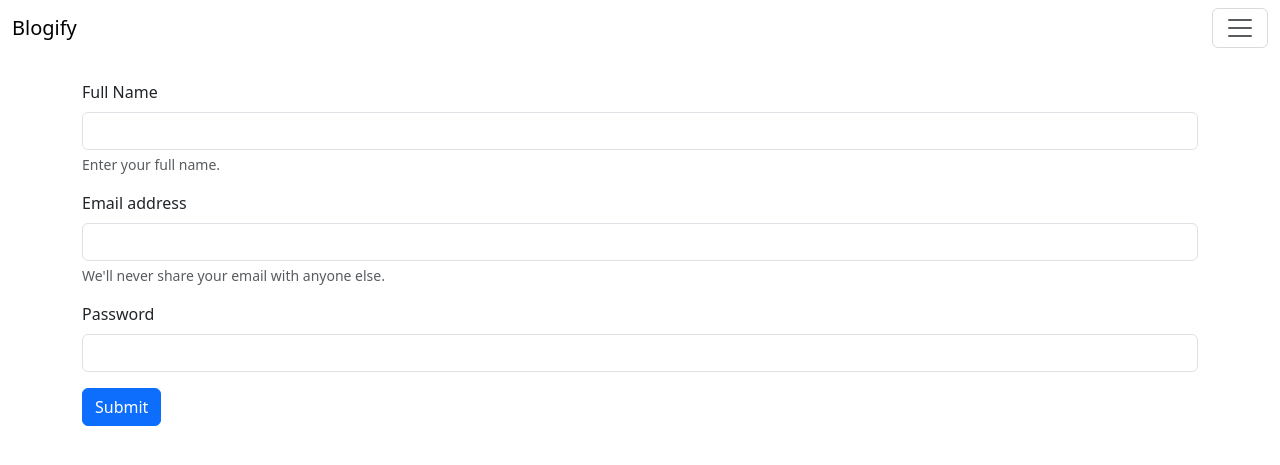
After one commit to kr-deepak17/you-tube-blog, a Node server app: page /user/signup in a window 1280 px wide. The commit adds this page. Shown: the top 465 px of the page. Run offline with Node 20, Linux system fonts and the light colour scheme; some libraries are stand-ins or nearby versions.

Commit message:
password hashing is done

```diff
--- a/index.js
+++ b/index.js
@@ -1,5 +1,13 @@
 const path = require('path');
 const express = require('express');
+const userRoute=require("./routes/user");
+
+const mongoose=require("mongoose");
+mongoose
+        .connect("mongodb://localhost:27017/blogify")
+        .then(e => console.log("monogodb connected"));
+
+
 
 const app = express();
 const PORT=8001;
@@ -7,8 +15,11 @@ const PORT=8001;
 app.set("view engine","ejs");
 app.set('views',path.resolve("./views"));
 
+app.use(express.urlencoded({extended:false}));
+
 app.get("/",(req,res)=>{
     res.render('home');
 })
+app.use("/user",userRoute);
 
 app.listen(PORT,()=>console.log("server started at PORT "+PORT));
--- /dev/null
+++ b/routes/user.js
@@ -0,0 +1,36 @@
+const {Router}=require("express");
+const User=require("../models/user");
+
+const router=Router();
+
+router.get("/signin",(req,res)=>{
+    return res.render("signin");
+})
+
+router.get("/signup",(req,res)=>{
+    return res.render("signup");
+})
+
+router.post("/signup",async(req,res)=>{
+    console.log("BODY DATA:", req.body);
+    const {fullName,email,password}=req.body;
+    await User.create({
+        fullName,
+        email,
+        password,
+    });
+    return res.redirect("/");
+});
+
+router.post("/signin",async(req,res)=>{
+    const {email,password}=req.body;
+    const user=await User.matchPassword(email,password);
+    console.log("User",user);
+    return res.redirect("/");
+
+
+
+
+})
+
+module.exports=router;
--- a/views/partials/nav.ejs
+++ b/views/partials/nav.ejs
@@ -20,7 +20,7 @@
 
           <li class="nav-item">
             <button class="nav-link" type="button" data-bs-toggle="menu" aria-expanded="false">
-              deepak kumar
+              Deepak kumar
             </button>
             <div class="menu">
               <a class="menu-item" href="#">Logout</a>
--- /dev/null
+++ b/views/signup.ejs
@@ -0,0 +1,45 @@
+<!DOCTYPE html>
+<html lang="en">
+<head>
+    <%- include('./partials/head') %>
+    <meta charset="UTF-8">
+    <meta name="viewport" content="width=device-width, initial-scale=1.0">
+    <title>signup</title>
+</head>
+<body>
+    <%- include('./partials/nav') %>
+
+    <div class="container mt-4">
+
+        <form action ="/user/signup" method="post">
+
+             <div class="mb-3">
+                <label for="fullName" class="form-label">Full Name</label>
+                <input type="text" name="fullName" class="form-control" id="name" aria-describedby="fullName">
+                <div id="fullName"  class="form-text">Enter your full name.</div>
+            </div>
+
+            <div class="mb-3">
+                <label for="exampleInputEmail1" class="form-label">Email address</label>
+                <input type="email" name="email" class="form-control" id="exampleInputEmail1" aria-describedby="emailHelp">
+                <div id="emailHelp" class="form-text">We'll never share your email with anyone else.</div>
+            </div>
+
+
+
+            <div class="mb-3">
+                <label for="exampleInputPassword1" class="form-label">Password</label>
+                <input type="password" name="password"  class="form-control" id="exampleInputPassword1">
+            </div>
+
+
+
+            <button type="submit" class="btn btn-primary">Submit</button>
+        </form>
+
+    </div>
+
+
+    <%- include('./partials/scripts') %>
+</body>
+</html>
```
Also changed, not shown: models/user.js (+41 -4 lines), views/signin.ejs (added, +41 -0 lines).
